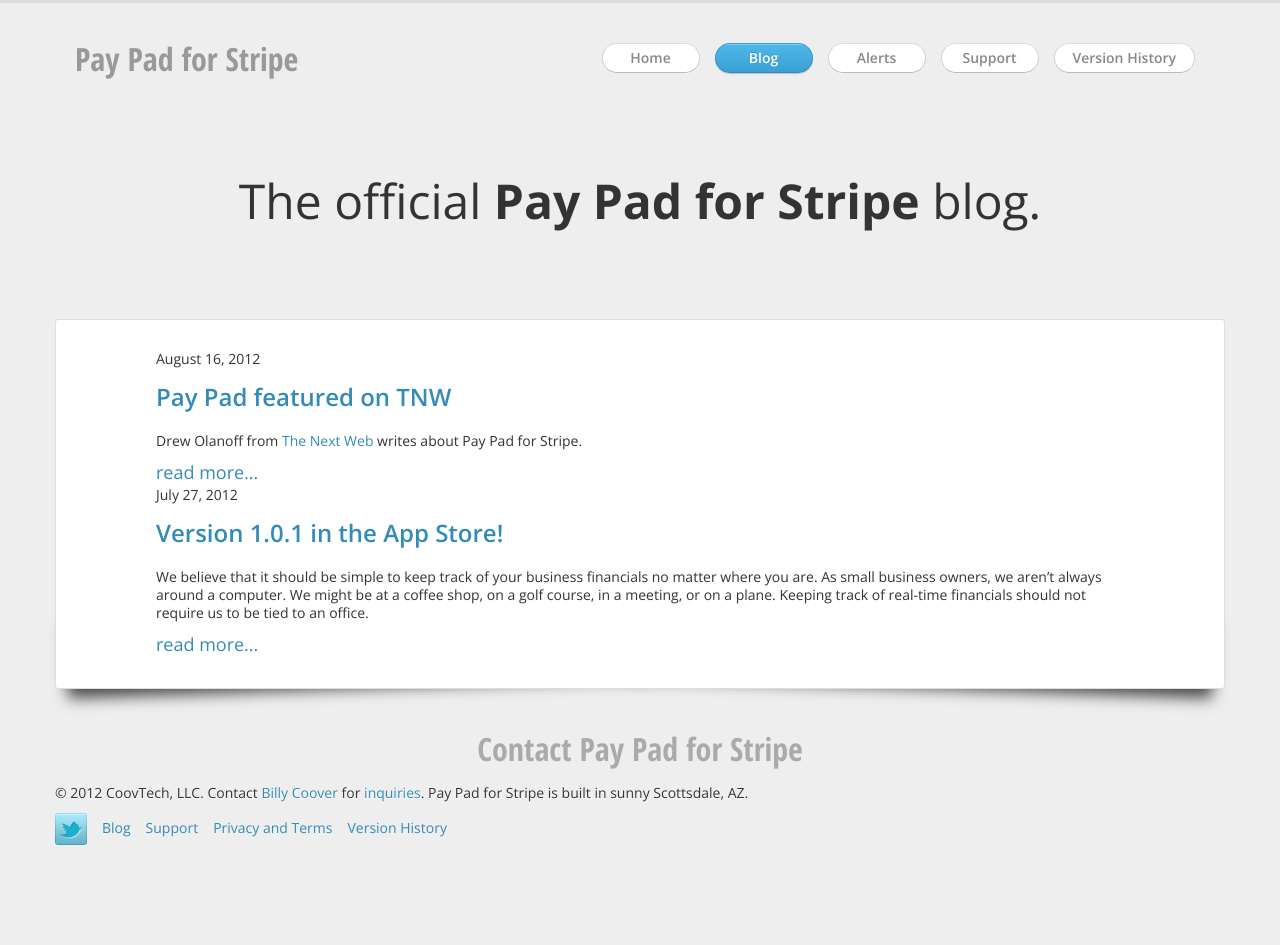
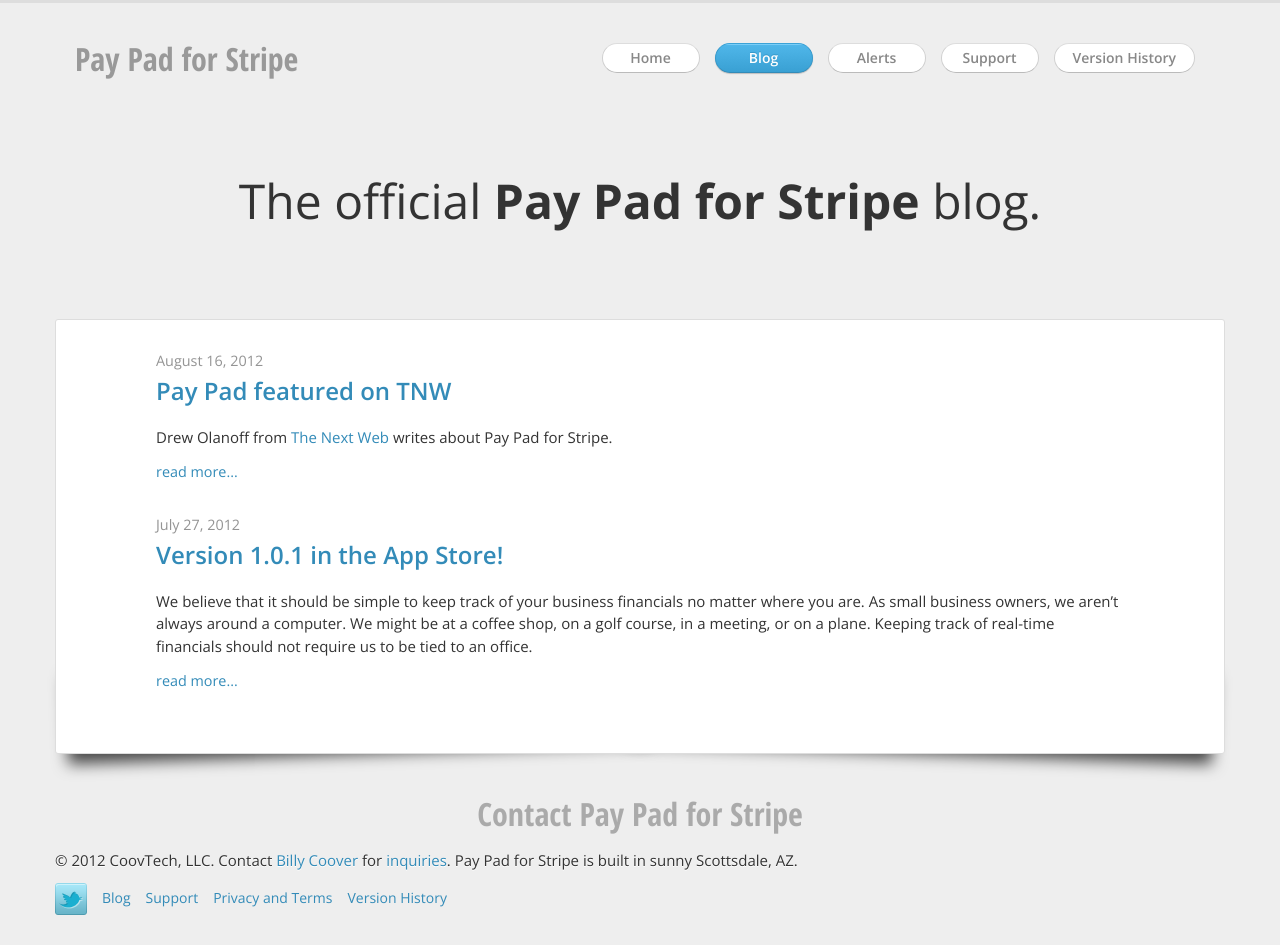
Before and after one commit to control/paypad, a Jekyll site: the page built from index.md, in a window 1280 px wide. Built offline with Jekyll 4.4.1, drawn with Linux system fonts in a browser that asks for light colours; some web fonts are replaced; Markdown is read by kramdown in place of the engine named in the settings; comment, search, counter and statistics services are not loaded; before the commit the page ends 900 px from its top, so only the background shows below that.

Commit message:
style cleanup

```diff
--- a/stylesheets/general.css
+++ b/stylesheets/general.css
@@ -21,8 +21,7 @@
 p {
     font-family: 'Open Sans', sans-serif;
     text-shadow:#fff 0 1px 0;
-    font-size: 14px;
-    line-height: 18px;
+    font: 15px/1.5 'Open Sans',Arial,'Liberation Sans',FreeSans,sans-serif;
 }
 
 a:link, a:visited {
@@ -41,6 +40,20 @@
     font-weight: 500;
     text-align: left;
     margin: 15px 0;
+}
+
+article {
+    margin-bottom: 30px;
+}
+
+article .date {
+    color: #949494;
+    font-size: .8em;
+    margin: 0 0 -1px 0;
+}
+
+article .continue {
+    font-size: .8em;
 }
 
 .motto {
```
